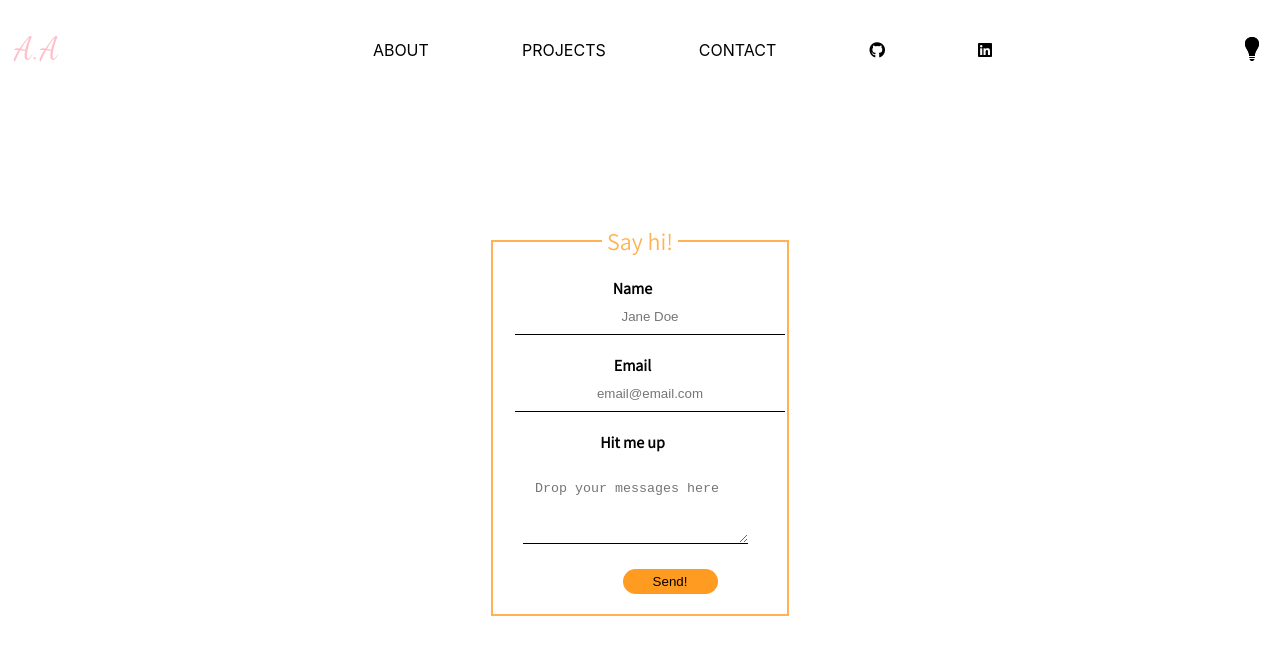
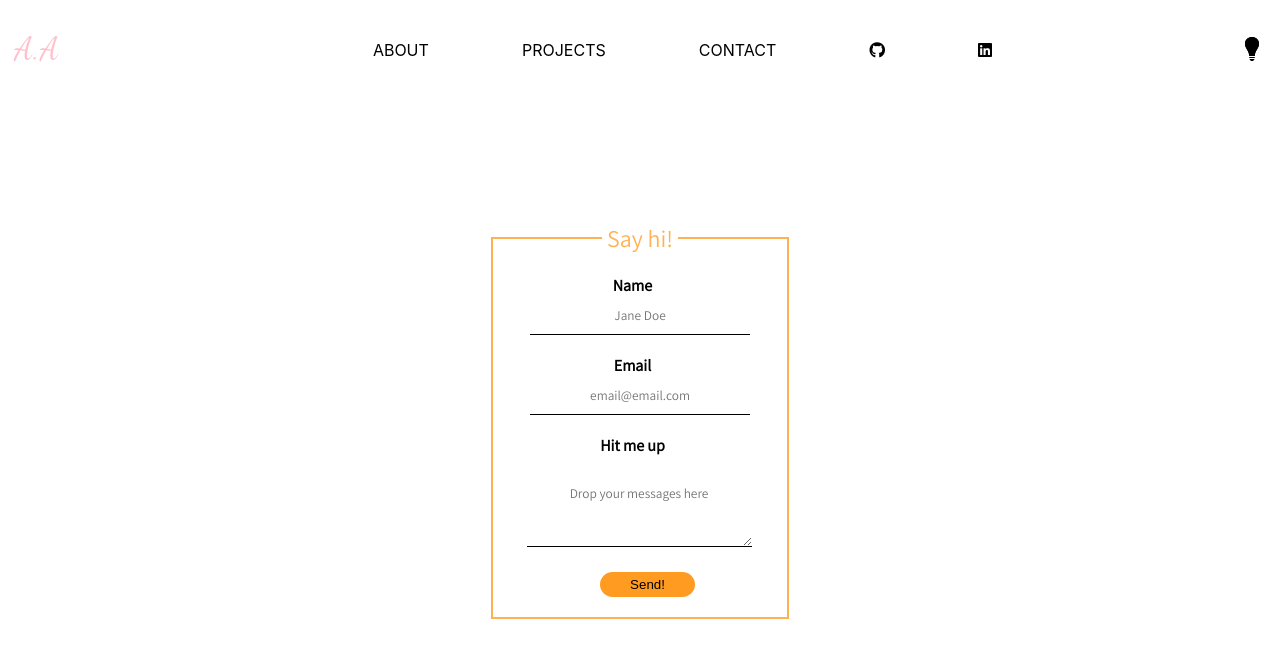
Before and after one commit to lape15/real-portfolio, a React (Create React App) app: page /contact in a window 1280 px wide. Shown: the top 658 px of the page. Built offline with nearby package versions, Linux system fonts and the light colour scheme.

Commit message:
form updates

```diff
--- a/src/App.js
+++ b/src/App.js
@@ -4,11 +4,10 @@ import Home from "./components/Home";
 import Header from "./components/Header";
 import "./scss/main.scss";
 import About from "./components/About";
-
 import { Switch, BrowserRouter, Route } from "react-router-dom";
 import ThemeContextProvider from "./context/themeContext";
-// import ThemeToggle from "./components/ThemeToggle";
 import { CSSTransition, TransitionGroup } from "react-transition-group";
+import Project from "./components/Projects";
 
 function App() {
   return (
@@ -28,6 +27,7 @@ function App() {
                     <Route exact path="/" component={Home} />
                     <Route path="/contact" component={Contact} />
                     <Route path="/about" component={About} />
+                    <Route path="/projects" component={Project} />
                   </Switch>
                 </CSSTransition>
               </TransitionGroup>
--- a/src/components/Contact.js
+++ b/src/components/Contact.js
@@ -6,7 +6,7 @@ const Contact = () => {
   const theme = isLightTheme ? light : dark;
   return (
     <div id="contact" style={{ background: theme.bg }} className="contact">
-      <form>
+      <form data-netlify="true">
         <fieldset>
           <legend>Say hi!</legend>
           <div>
--- a/src/components/Header.js
+++ b/src/components/Header.js
@@ -40,7 +40,7 @@ class Header extends React.Component {
             </Link>
           </li>
           <li>
-            <Link to="/" className="link" style={{ color: theme.ui }}>
+            <Link to="/projects" className="link" style={{ color: theme.ui }}>
               PROJECTS
             </Link>
           </li>
--- /dev/null
+++ b/src/components/Projects.js
@@ -0,0 +1,15 @@
+import React, { useContext } from "react";
+import { ThemeContext } from "../context/themeContext";
+
+const Project = () => {
+  const { isLightTheme, light, dark } = useContext(ThemeContext);
+  const theme = isLightTheme ? light : dark;
+
+  return (
+    <div style={{ background: theme.bg }} className="projects">
+      <h1 style={{ color: theme.ui }}>Holla</h1>
+    </div>
+  );
+};
+
+export default Project;
--- a/src/scss/_contact.scss
+++ b/src/scss/_contact.scss
@@ -48,6 +48,7 @@ $ipad: 768px;
       legend {
         font-size: 1.5rem;
         padding: 5px;
+        color: color(light-yellow);
       }
       div {
         // border: 2px solid red;
@@ -64,7 +65,8 @@ $ipad: 768px;
           border-left: none;
           border-bottom: 1px solid black;
           text-align: center;
-          width: 250px;
+          width: 200px;
+          font-family: "Assistant";
         }
         input[type="email"] {
           padding: 10px;
@@ -73,7 +75,8 @@ $ipad: 768px;
           border-left: none;
           border-bottom: 1px solid black;
           text-align: center;
-          width: 250px;
+          width: 200px;
+          font-family: "Assistant";
         }
         .label {
           // border: 2px solid blue;
@@ -84,11 +87,13 @@ $ipad: 768px;
           width: 200px;
           height: 50px;
           margin-top: 15px;
-          margin-right: 10px;
+          margin-right: 2px;
           border-top: none;
           border-right: none;
           border-left: none;
           border-bottom: 1px solid black;
+          font-family: "Assistant";
+          text-align: center;
           @include mobile() {
             margin-right: 0;
           }
@@ -104,7 +109,7 @@ $ipad: 768px;
           padding: 5px;
           width: 95px;
           border-radius: 37px;
-          margin-left: 60px;
+          margin-left: 15px;
           @include mobile() {
             margin-left: -10px;
           }
--- /dev/null
+++ b/src/scss/_projects.scss
@@ -0,0 +1,5 @@
+.projects {
+  height: 90vh;
+  border: 2px solid red;
+  text-align: center;
+}
--- a/src/scss/main.scss
+++ b/src/scss/main.scss
@@ -3,3 +3,4 @@
 @import "./components";
 @import "./about";
 @import "./contact";
+@import "./projects";
```
